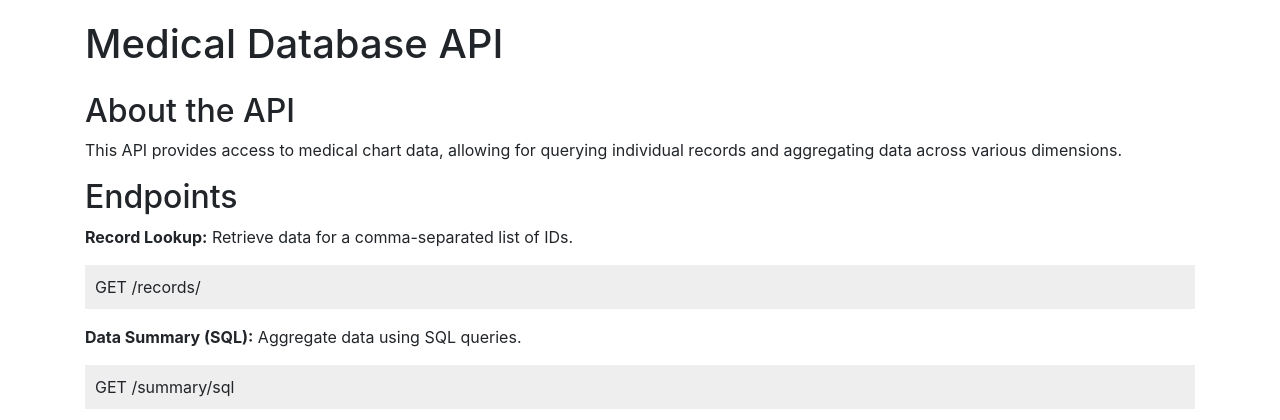
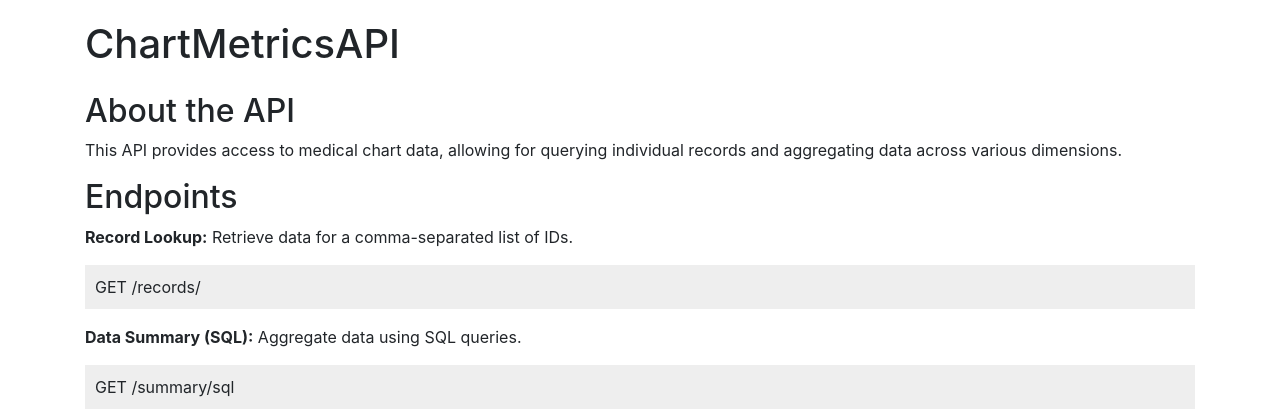
Before and after one commit to clmangham/ChartMetricsAPI, a Python web app: template templates/home.html in a window 1280 px wide. Shown: the top 420 px of the page. Run offline with Jinja, Linux system fonts and the light colour scheme; the template is opened without the code that fills it, so the values that code supplies are empty; some libraries are stand-ins or nearby versions.

Commit message:
update naming

```diff
--- a/api.yml
+++ b/api.yml
@@ -1,6 +1,6 @@
 openapi: 3.0.0
 info:
-  title: "Medical Database API"
+  title: "ChartMetricsAPI"
   description: "API with three endpoints to return data from a medical database. "
   version: "1.0.0"
 
--- a/templates/home.html
+++ b/templates/home.html
@@ -3,7 +3,7 @@
 <head>
     <meta charset="UTF-8">
     <meta name="viewport" content="width=device-width, initial-scale=1.0">
-    <title>Medical Database API</title>
+    <title>ChartMetricsAPI</title>
     <link rel="stylesheet" href="https://cdnjs.cloudflare.com/ajax/libs/twitter-bootstrap/4.6.0/css/bootstrap.min.css">
     <style>
         .code {
@@ -20,7 +20,7 @@
 <body>
     <div class="container">
         <header class="mb-4">
-            <h1>Medical Database API</h1>
+            <h1>ChartMetricsAPI</h1>
         </header>
         <main>
             <section class="mb-3">
```
